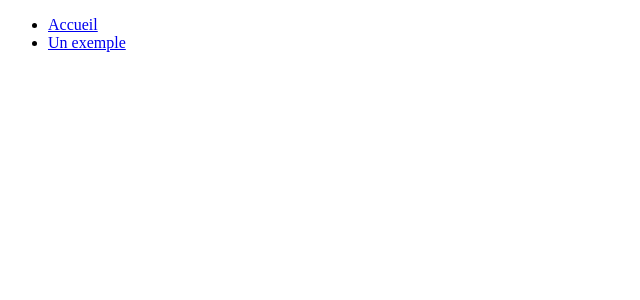
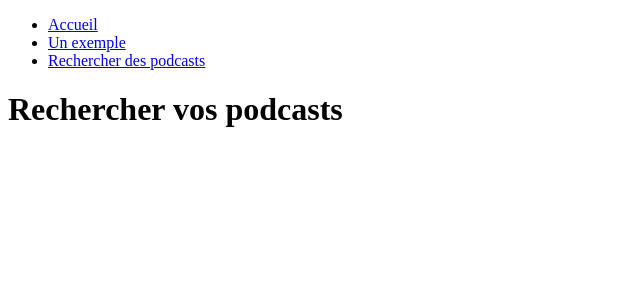
Before and after one commit to dimitrilahaye/deezer-podcasts-manager, a React (Vite) app: page /search in a window 1280 px wide. Before the commit this address had no page. Shown: the top 300 px of the page, without its empty margins (0-640 px from the left). Built offline with nearby package versions, Linux system fonts and the light colour scheme.

Commit message:
feat(presentation): add search page

```diff
--- a/src/App.tsx
+++ b/src/App.tsx
@@ -1,7 +1,8 @@
 import { Routes, Route } from "react-router-dom";
-import Example from "./presentation/Example";
-import Home from "./presentation/Home";
-import Navbar from "./presentation/Navbar";
+import Example from "./presentation/pages/Example";
+import Home from "./presentation/pages/Home";
+import Navbar from "./presentation/components/Navbar";
+import Search from "./presentation/pages/Search";
 
 const App = () => {
   return (
@@ -10,6 +11,7 @@ const App = () => {
       <Routes>
         <Route path="/" element={<Home />} />
         <Route path="/example" element={<Example />} />
+        <Route path="/search" element={<Search />} />
       </Routes>
     </>
   );
--- a/src/presentation/Navbar.tsx
+++ b/src/presentation/components/Navbar.tsx
@@ -10,6 +10,9 @@ const Navbar = () => {
         <li>
           <Link to="/example">Un exemple</Link>
         </li>
+        <li>
+          <Link to="/search">Rechercher des podcasts</Link>
+        </li>
       </ul>
     </nav>
   );
--- a/src/presentation/Example.tsx
+++ b/src/presentation/pages/Example.tsx
@@ -1,5 +1,5 @@
 import type React from "react";
-import useStores from "./hooks/use-stores";
+import useStores from "../hooks/use-stores";
 
 const Example: React.FC = () => {
   // pick specific store and use it
--- /dev/null
+++ b/src/presentation/pages/Search.tsx
@@ -0,0 +1,9 @@
+import type React from "react";
+
+const Search: React.FC = () => {
+  return (
+    <h1>Rechercher vos podcasts</h1>
+  );
+};
+
+export default Search;
```
Also changed, not shown: src/presentation/pages/Home.tsx (renamed from src/presentation/Home.tsx), 2 other files (tests, documents, lock files or other folders).
